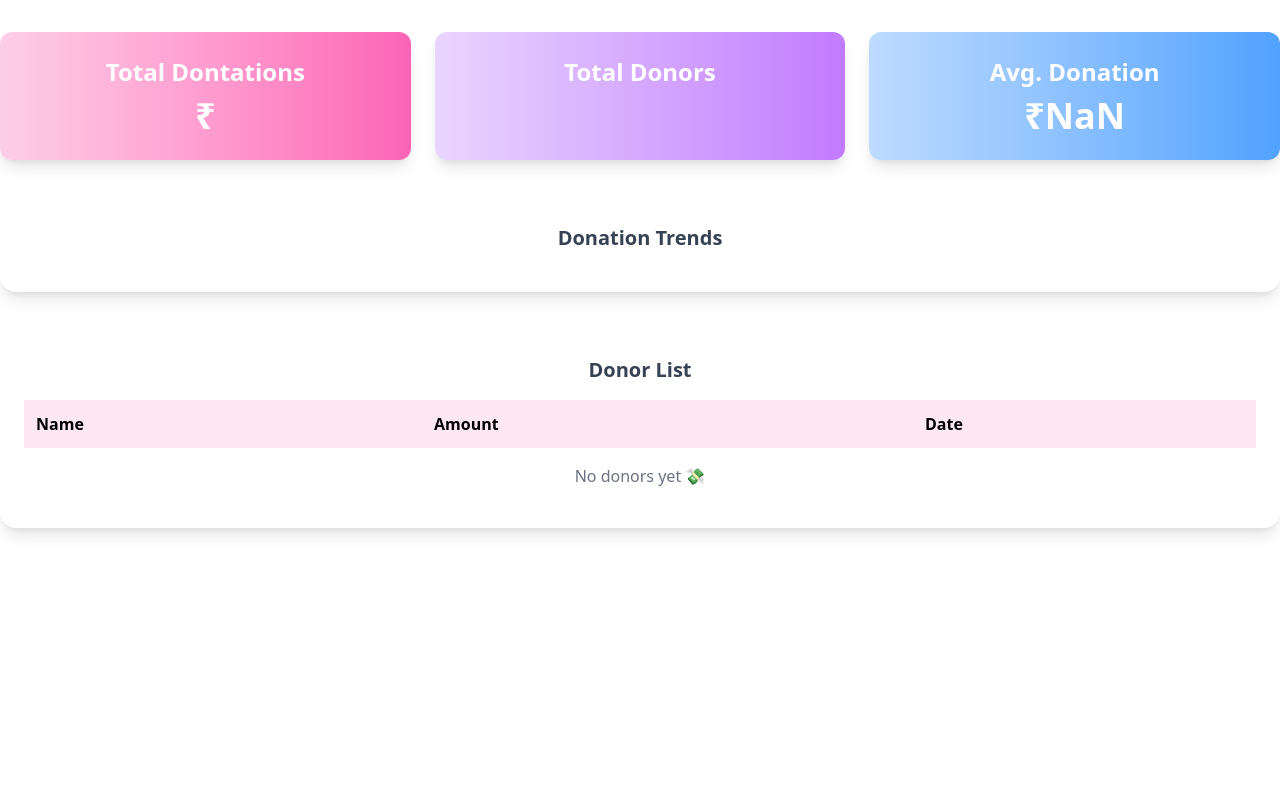
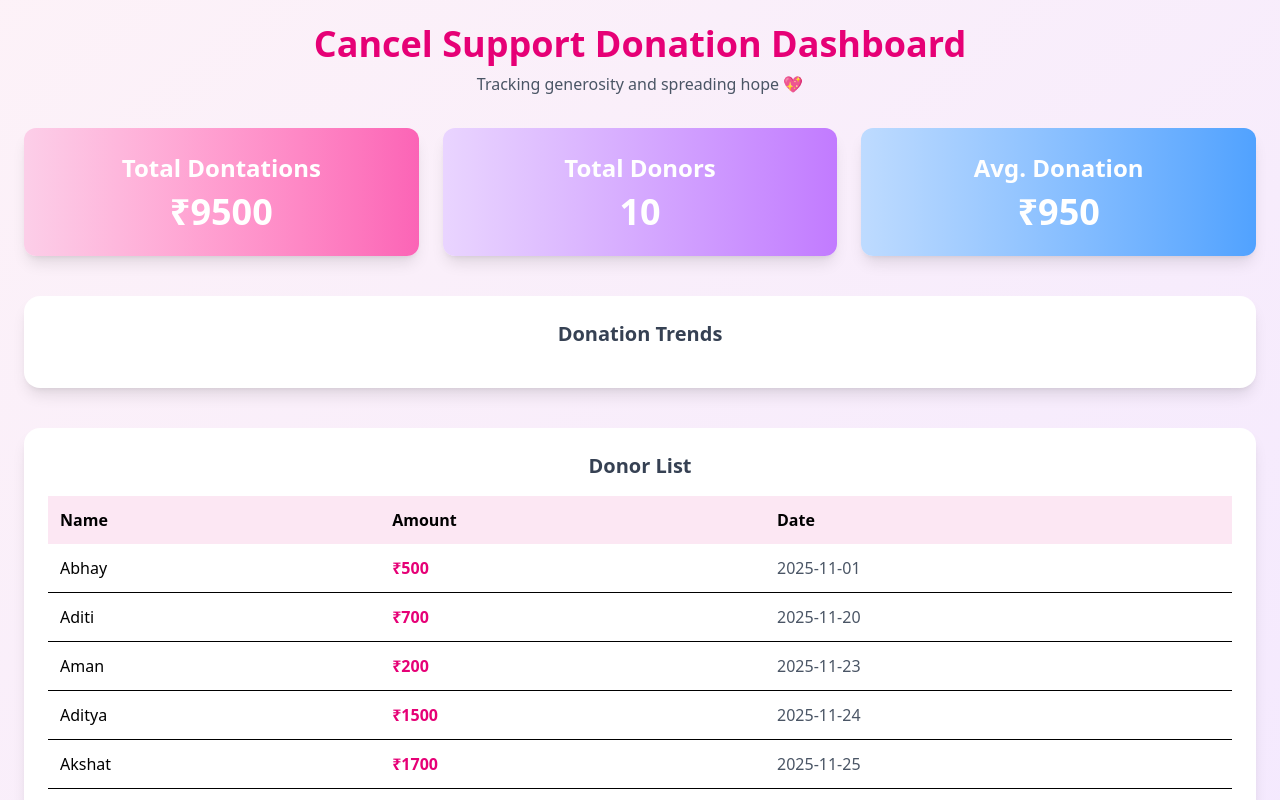
Before and after one commit to abhay963/Donation-Dashboard-Assignment, a React (Vite) app: page / in a window 1280 px wide. Shown: the top 800 px of the page. Built offline with nearby package versions, Linux system fonts and the light colour scheme.

Commit message:
code added in app.jsx

```diff
--- a/src/App.jsx
+++ b/src/App.jsx
@@ -1,19 +1,38 @@
 
 import './App.css'
-import DonationsCharts from './components/DonationsCharts'
+import {donations} from "./data";
+import DonationsChart from './components/DonationsCharts'
 import DonorTable from './components/DonorTable'
 import StatsCards from './components/StatsCards'
 
-function App() {
+const App=()=>{
+  const total=donations.reduce((sum,d)=>sum+d.amount,0);
+  const donors=new Set(donations.map((d)=>d.name)).size;
+
+  return(
+    <div className="min-h-screen bg-gradient-to-br from-pink-50 to-purple-100 p-6">
+<header className='text-center mb-8'>
+<h1 className='text-4xl font-bold text-pink-600'>
+  Cancel Support Donation Dashboard
+</h1>
+<p className="text-gray-600 mt-2">
+  Tracking generosity and spreading hope 💖
+</p>
+
+</header>
+
+<StatsCards total={total} donors={donors}/>
+<DonationsChart data={donations}/>
+<DonorTable data={donations}/>
 
 
-  return (
-    <>
-      <StatsCards/>
-      <DonationsCharts/>
-      <DonorTable/>
-    </>
+ <footer className="text-center text-gray-500 text-sm py-8">
+        © 2025 Cancer Support | Built with ❤️ by Abhay Kumar Yadav
+      </footer>
+
+    </div>
   )
+
 }
 
-export default App
+export default App;
--- a/src/data.js
+++ b/src/data.js
@@ -1,4 +1,4 @@
-export const donation=[
+export const donations=[
     {name:"Abhay",amount:500,date:"2025-11-01"},
     {name:"Aditi",amount:700,date:"2025-11-20"},
     {name:"Aman",amount:200,date:"2025-11-23"},
```
